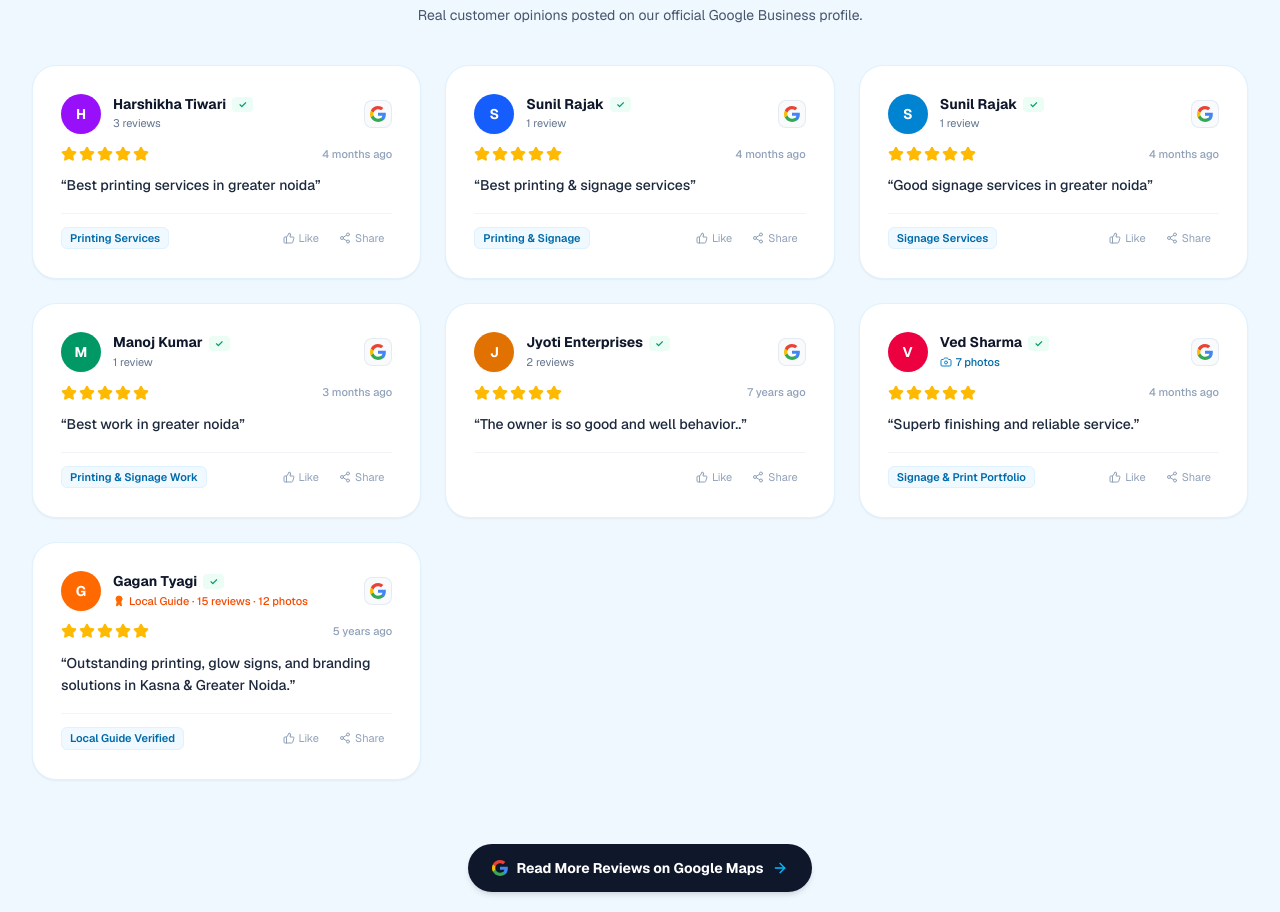
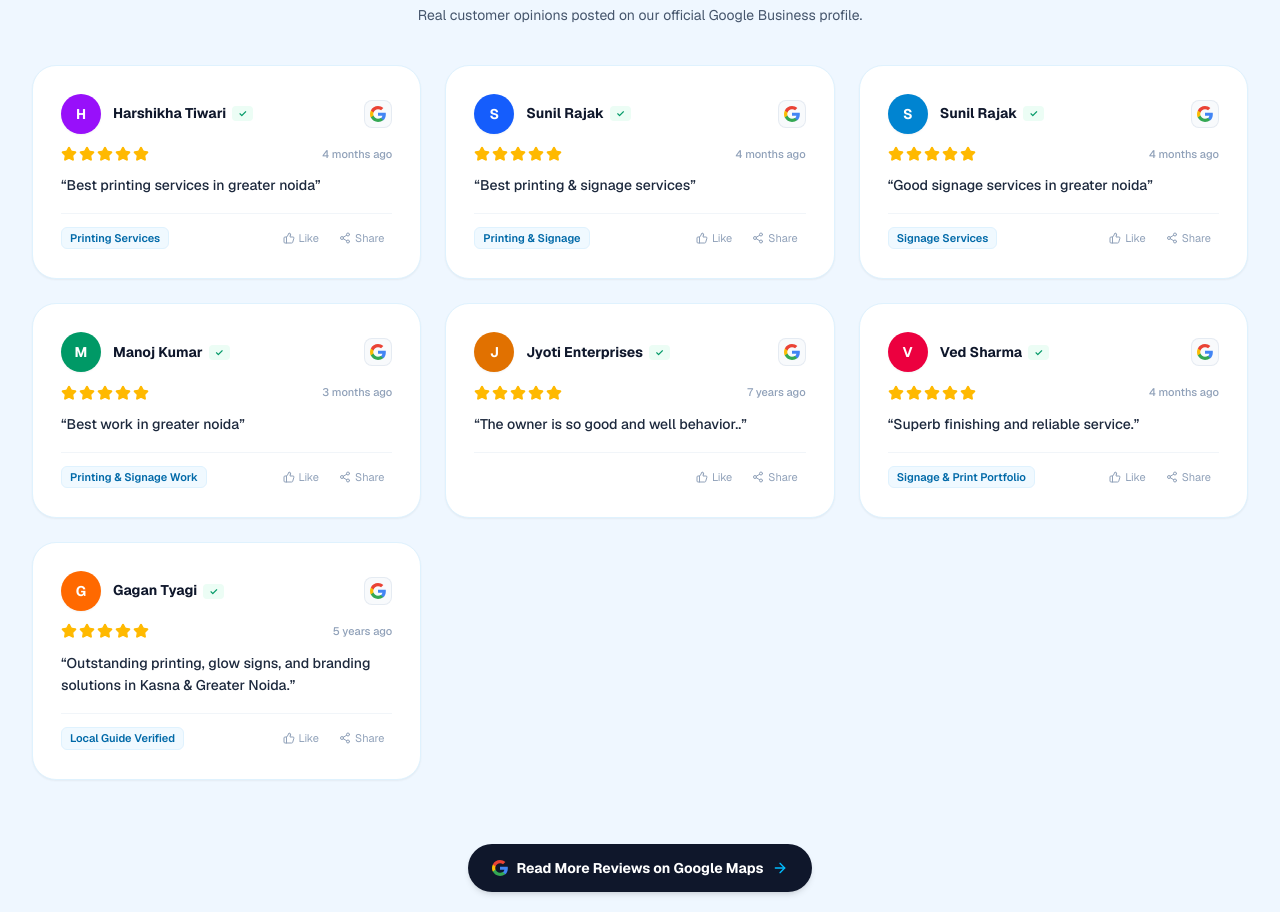
Before and after one commit to MohitManola/RAVI-ARTS, a Next.js app: page /testimonials in a window 1280 px wide. Shown: the part 804-1716 px from the top of the page. Built offline with nearby package versions, Linux system fonts and the light colour scheme.

Commit message:
chore(testimonials): remove reviewer review and photo count badges

```diff
--- a/src/app/testimonials/page.tsx
+++ b/src/app/testimonials/page.tsx
@@ -5,15 +5,10 @@ import Image from "next/image";
 import Link from "next/link";
 import {
   Star,
-  ShieldCheck,
   ArrowRight,
-  CheckCircle2,
   ExternalLink,
   ThumbsUp,
   Share2,
-  Camera,
-  Award,
-  MapPin,
   Check,
 } from "lucide-react";
 import { GoogleIcon } from "@/components/SocialIcons";
@@ -52,7 +47,6 @@ export default function TestimonialsPage() {
     {
       id: 1,
       author: "Harshikha Tiwari",
-      badge: "3 reviews",
       avatarBg: "bg-purple-600 text-white",
       quote: "Best printing services in greater noida",
       service: "Printing Services",
@@ -63,7 +57,6 @@ export default function TestimonialsPage() {
     {
       id: 2,
       author: "Sunil Rajak",
-      badge: "1 review",
       avatarBg: "bg-blue-600 text-white",
       quote: "Best printing & signage services",
       service: "Printing & Signage",
@@ -74,7 +67,6 @@ export default function TestimonialsPage() {
     {
       id: 3,
       author: "Sunil Rajak",
-      badge: "1 review",
       avatarBg: "bg-sky-600 text-white",
       quote: "Good signage services in greater noida",
       service: "Signage Services",
@@ -85,7 +77,6 @@ export default function TestimonialsPage() {
     {
       id: 4,
       author: "Manoj Kumar",
-      badge: "1 review",
       avatarBg: "bg-emerald-600 text-white",
       quote: "Best work in greater noida",
       service: "Printing & Signage Work",
@@ -96,7 +87,6 @@ export default function TestimonialsPage() {
     {
       id: 5,
       author: "Jyoti Enterprises",
-      badge: "2 reviews",
       avatarBg: "bg-amber-600 text-white",
       quote: "The owner is so good and well behavior..",
       service: "",
@@ -107,9 +97,6 @@ export default function TestimonialsPage() {
     {
       id: 6,
       author: "Ved Sharma",
-      badge: "7 photos",
-      hasPhotos: true,
-      photoCount: 7,
       avatarBg: "bg-rose-600 text-white",
       quote: "Superb finishing and reliable service.",
       service: "Signage & Print Portfolio",
@@ -120,8 +107,6 @@ export default function TestimonialsPage() {
     {
       id: 7,
       author: "Gagan Tyagi",
-      badge: "Local Guide · 15 reviews · 12 photos",
-      isLocalGuide: true,
       avatarBg: "bg-orange-500 text-white",
       quote:
         "Outstanding printing, glow signs, and branding solutions in Kasna & Greater Noida.",
@@ -304,25 +289,6 @@ export default function TestimonialsPage() {
                               </span>
                             )}
                           </div>
-
-                          {/* Reviewer Google Badge */}
-                          <div className="flex items-center gap-1 text-[11px] text-slate-500 mt-0.5">
-                            {rev.isLocalGuide && (
-                              <span className="inline-flex items-center gap-1 text-orange-600 font-medium">
-                                <Award className="h-3 w-3 fill-orange-500 text-orange-500" />
-                                {rev.badge}
-                              </span>
-                            )}
-                            {rev.hasPhotos && (
-                              <span className="inline-flex items-center gap-1 text-sky-700 font-medium">
-                                <Camera className="h-3 w-3 text-sky-600" />
-                                {rev.badge}
-                              </span>
-                            )}
-                            {!rev.isLocalGuide && !rev.hasPhotos && (
-                              <span>{rev.badge}</span>
-                            )}
-                          </div>
                         </div>
                       </div>
 
```
